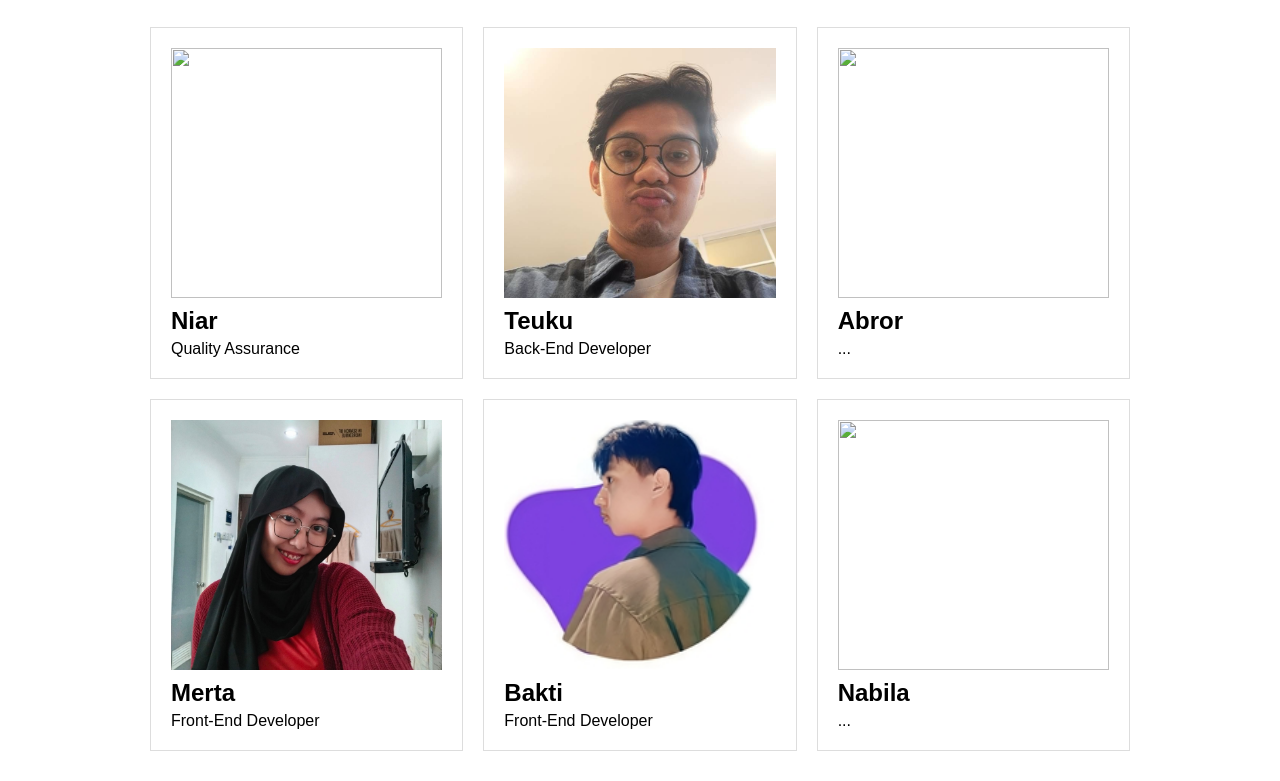
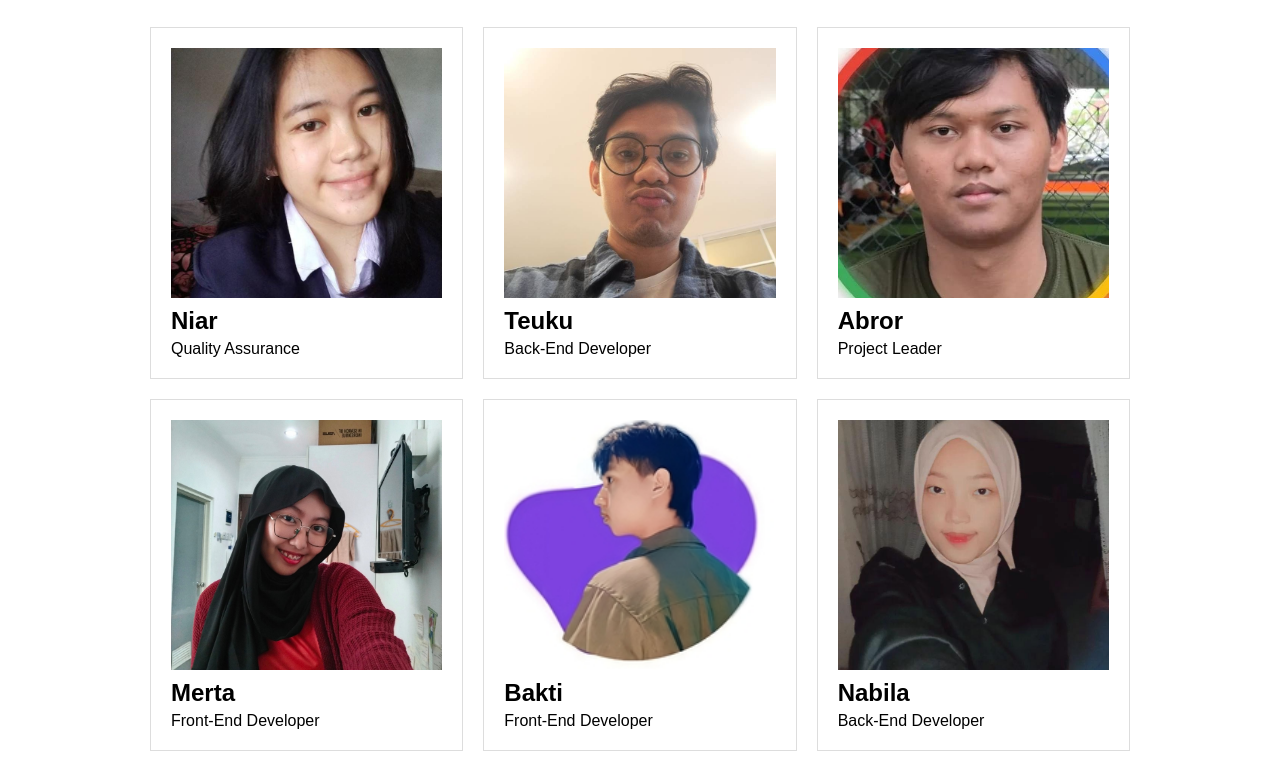
Before and after one commit to Kampus-Merdeka-Software-Engineering/FE-2-Medan-25, a plain HTML site: page about.html in a window 1280 px wide. Shown: the part 437-1218 px from the top of the page. Drawn offline with Linux system fonts and the light colour scheme; files whose address does not match are found by name.

Commit message:
meet team

```diff
--- a/about.html
+++ b/about.html
@@ -109,7 +109,7 @@
     <h1 class="h1-about">Meet Our Team</h1>
     <div class="container-about">
         <div class="column-about">
-            <img src="cc.jpeg" alt="">
+            <img src="asset/niar.jpeg" alt="">
             <h2>Niar</h2>
             <p>Quality Assurance</p>
         </div>
@@ -119,9 +119,9 @@
             <p>Back-End Developer</p>
         </div>
         <div class="column-about">
-            <img src="cc.jpeg" alt="">
+            <img src="asset/abror.jpeg" alt="">
             <h2>Abror</h2>
-            <p>...</p>
+            <p>Project Leader</p>
         </div>
         <div class="column-about">
             <img src="asset/mert.jpeg" alt="">
@@ -135,9 +135,9 @@
             <p>Front-End Developer</p>
         </div>
         <div class="column-about">
-            <img src="cc.jpeg" alt="">
+            <img src="asset/nabil.jpeg" alt="">
             <h2>Nabila</h2>
-            <p>...</p>
+            <p>Back-End Developer</p>
         </div>
     </div>
     <script src="./js/navbar.js"></script>
```
Also changed, not shown: asset/abror.jpeg (added), asset/nabil.jpeg (added), asset/niar.jpeg (added).
